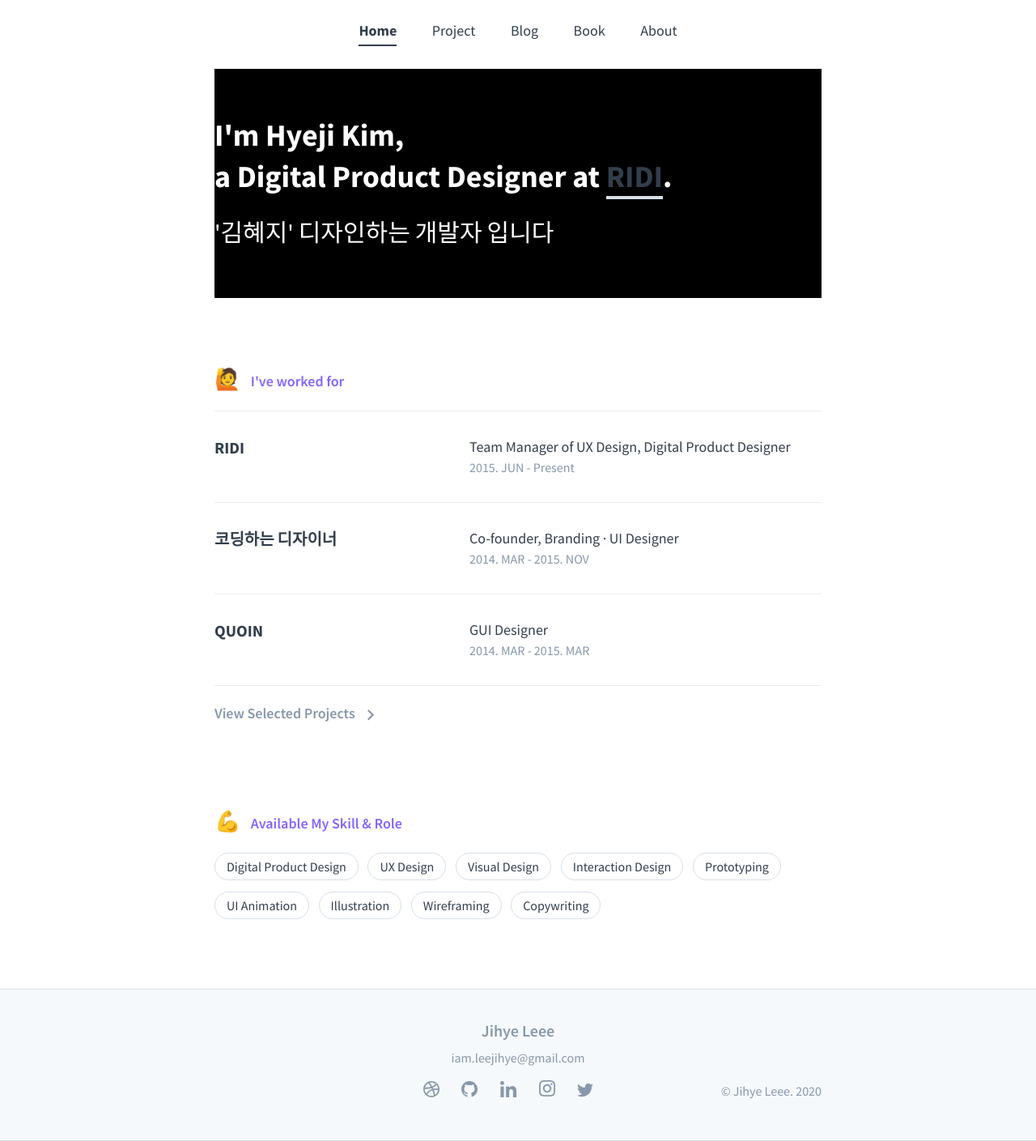
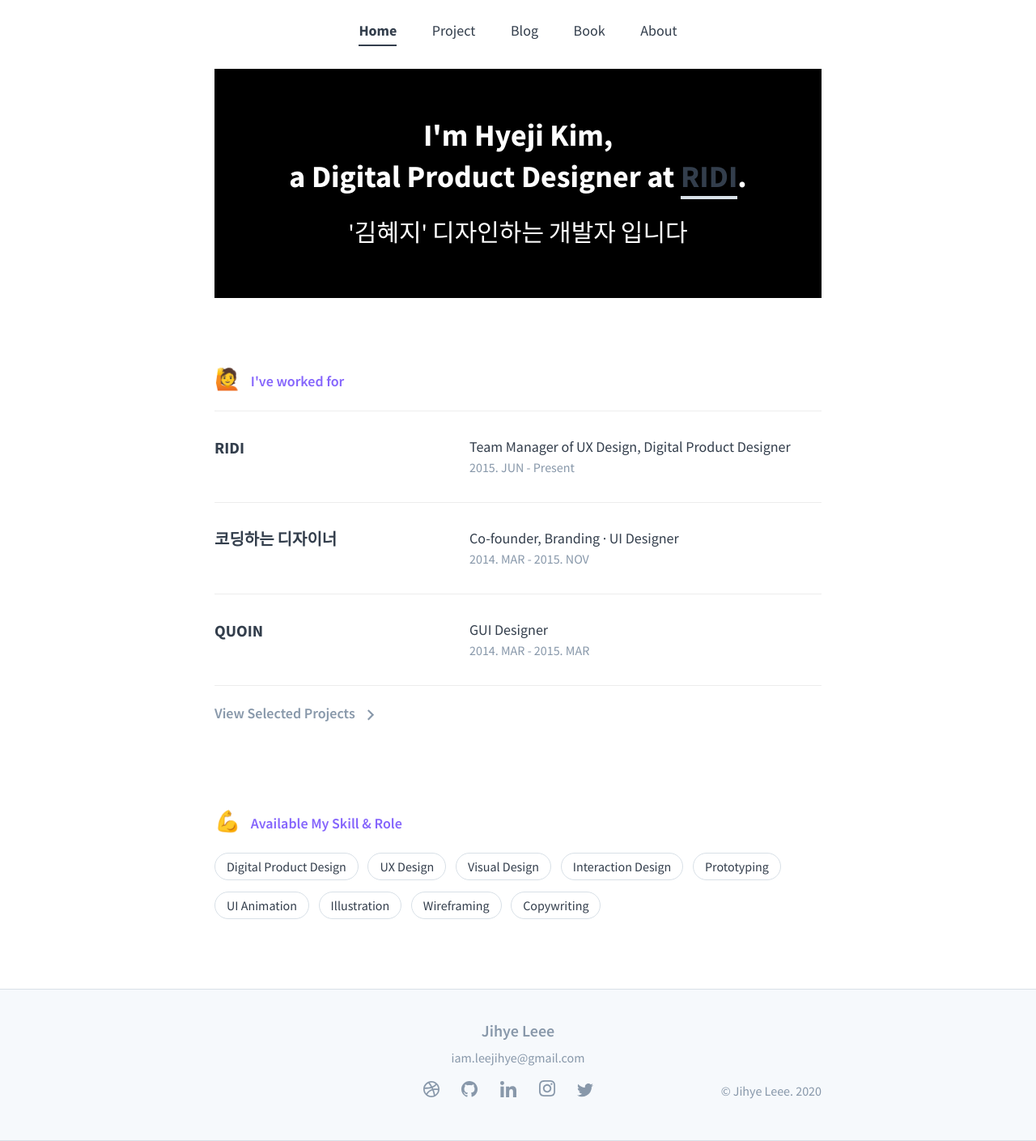
Before and after one commit to HeyHiHello17/HeyHiHello17.github.io, a Jekyll site: the page built from index.md, in a window 1280 px wide. Shown: the whole page at 81% size. Built offline with Jekyll 4.4.1, drawn with Linux system fonts in a browser that asks for light colours.

Commit message:
세션 수정(2)

```diff
--- a/_sass/_section.scss
+++ b/_sass/_section.scss
@@ -10,9 +10,11 @@ section.explanation {
     padding-bottom: 60px;
     background-color: #000000;
     color:white;
+    text-align: center;
 
     @media (max-width: $break-small) {
-        padding-top: 20px;
+        padding-top: 40px;
+        padding-bottom: 40px;
     }
 
     h1.intro {
```
